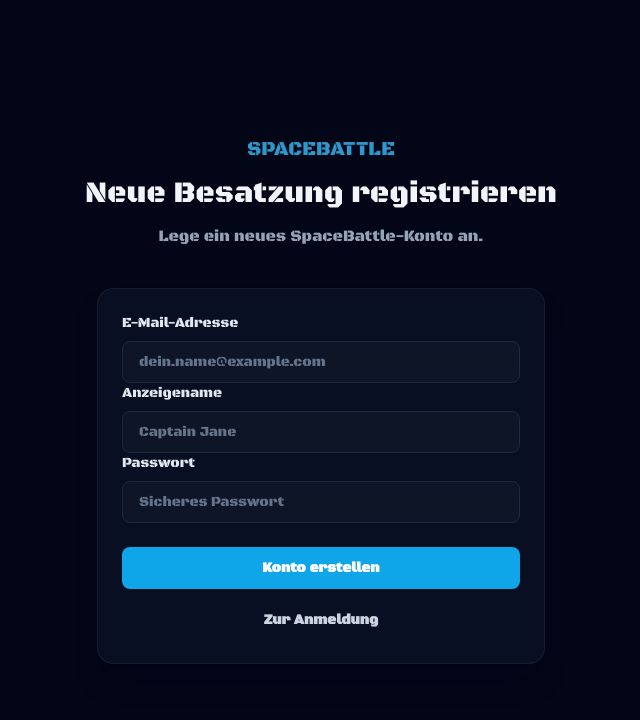
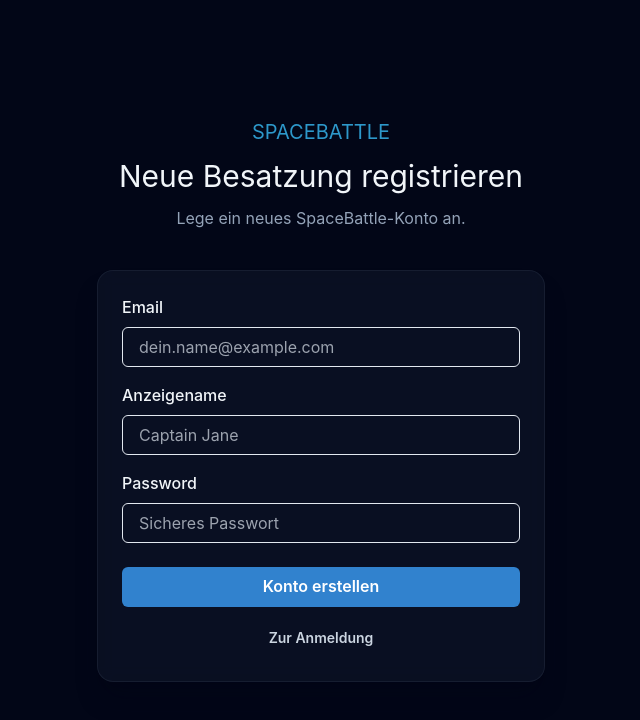
Before and after one commit to LordFoezel/SpaceBattle-Client, a React (Vite) app: page /register in a window 1280 px wide. Shown: the top 720 px of the page, without its empty margins (319-959 px from the left). Built offline with nearby package versions, Linux system fonts and the light colour scheme.

Commit message:
feat: add chakra ui

```diff
--- a/package.json
+++ b/package.json
@@ -9,6 +9,10 @@
     "preview": "vite preview"
   },
   "dependencies": {
+    "@chakra-ui/react": "^2.8.2",
+    "@emotion/react": "^11.11.4",
+    "@emotion/styled": "^11.11.5",
+    "framer-motion": "^10.18.0",
     "react": "^18.3.1",
     "react-dom": "^18.3.1",
     "react-router-dom": "^7.9.3"
--- /dev/null
+++ b/src/components/base/BaseFormField.jsx
@@ -0,0 +1,20 @@
+import { forwardRef } from "react";
+import { FormControl, FormLabel, FormHelperText } from "@chakra-ui/react";
+
+const BaseFormField = forwardRef(function BaseFormField({
+  label,
+  hint,
+  isDisabled,
+  children,
+  ...props
+}, ref) {
+  return (
+    <FormControl isDisabled={isDisabled} ref={ref} {...props}>
+      {label ? <FormLabel>{label}</FormLabel> : null}
+      {children}
+      {hint ? <FormHelperText>{hint}</FormHelperText> : null}
+    </FormControl>
+  );
+});
+
+export default BaseFormField;
--- /dev/null
+++ b/src/components/base/BaseInputEmail.jsx
@@ -0,0 +1,24 @@
+import { forwardRef } from "react";
+import BaseInputText from "./BaseInputText.jsx";
+
+const BaseInputEmail = forwardRef(function BaseInputEmail({
+  label = t("login.email"),
+  placeholder,
+  ...props
+}, ref) {
+  const phKey = "login.email.placeholder";
+  const ph = placeholder ?? (t(phKey) === phKey ? "dein.name@example.com" : t(phKey));
+  return (
+    <BaseInputText
+      ref={ref}
+      type="email"
+      autoComplete="email"
+      inputMode="email"
+      label={label}
+      placeholder={ph}
+      {...props}
+    />
+  );
+});
+
+export default BaseInputEmail;
--- /dev/null
+++ b/src/components/base/BaseInputPassword.jsx
@@ -0,0 +1,21 @@
+import { forwardRef } from "react";
+import BaseInputText from "./BaseInputText.jsx";
+
+const BaseInputPassword = forwardRef(function BaseInputPassword({
+  label = t("login.password"),
+  placeholder = "********",
+  ...props
+}, ref) {
+  return (
+    <BaseInputText
+      ref={ref}
+      type="password"
+      autoComplete="current-password"
+      label={label}
+      placeholder={placeholder}
+      {...props}
+    />
+  );
+});
+
+export default BaseInputPassword;
--- /dev/null
+++ b/src/components/base/BaseInputText.jsx
@@ -0,0 +1,19 @@
+import { forwardRef } from "react";
+import { Input } from "@chakra-ui/react";
+import BaseFormField from "./BaseFormField.jsx";
+
+const BaseInputText = forwardRef(function BaseInputText({
+  label,
+  hint,
+  isDisabled,
+  formControlProps,
+  ...props
+}, ref) {
+  return (
+    <BaseFormField label={label} hint={hint} isDisabled={isDisabled} {...(formControlProps || {})}>
+      <Input ref={ref} {...props} />
+    </BaseFormField>
+  );
+});
+
+export default BaseInputText;
--- /dev/null
+++ b/src/components/base/BaseSubmitButton.jsx
@@ -0,0 +1,27 @@
+import { forwardRef } from "react";
+import { Button } from "@chakra-ui/react";
+
+const BaseSubmitButton = forwardRef(function BaseSubmitButton({
+  children,
+  isLoading,
+  loadingText,
+  colorScheme = "blue",
+  width = "100%",
+  ...props
+}, ref) {
+  return (
+    <Button
+      ref={ref}
+      type="submit"
+      colorScheme={colorScheme}
+      width={width}
+      isLoading={isLoading}
+      loadingText={loadingText}
+      {...props}
+    >
+      {children}
+    </Button>
+  );
+});
+
+export default BaseSubmitButton;
--- a/src/main.jsx
+++ b/src/main.jsx
@@ -1,6 +1,7 @@
 import App from "./App.jsx";
 import React from "react";
 import ReactDOM from "react-dom/client";
+import { ChakraProvider } from "@chakra-ui/react";
 import { t as translate } from "./helper/translate.ts";
 
 import "./index.css";
@@ -13,7 +14,9 @@ if (!rootElement) {
 
 ReactDOM.createRoot(rootElement).render(
   <React.StrictMode>
-    <App />
+    <ChakraProvider>
+      <App />
+    </ChakraProvider>
   </React.StrictMode>
 );
 
--- a/src/pages/forgotPassword.jsx
+++ b/src/pages/forgotPassword.jsx
@@ -1,6 +1,7 @@
 import { useState } from "react";
-import BaseInputEmail from "../components/inputs/baseInputEmail.jsx";
-import BaseButton from "../components/buttons/BaseButton.jsx";
+import BaseInputEmail from "../components/base/BaseInputEmail.jsx";
+import BaseSubmitButton from "../components/base/BaseSubmitButton.jsx";
+import { Alert, AlertIcon } from "@chakra-ui/react";
 import ButtonRouterLogin from "../components/buttons/ButtonRouterLogin.jsx";
 import Title from "../components/layout/title.jsx";
 import { panelClass } from "../styles/theme.js";
@@ -44,22 +45,19 @@ export default function ForgotPasswordPage() {
         <BaseInputEmail
           value={email}
           onChange={(event) => setEmail(event.target.value)}
-          placeholder="dein.name@example.com"
+          isDisabled={isSubmitting}
+          hint={"Wir senden dir einen Link zum Zurücksetzen."}
         />
 
-        <BaseButton type="submit" className="w-full" disabled={isSubmitting}>
+        <BaseSubmitButton isLoading={isSubmitting} loadingText={"Sende…"}>
           Link anfordern
-        </BaseButton>
+        </BaseSubmitButton>
 
         {feedback ? (
-          <p
-            className={`rounded-lg border px-3 py-2 text-sm ${feedback.type === "success"
-              ? "border-emerald-500/40 bg-emerald-500/10 text-emerald-200"
-              : "border-rose-500/40 bg-rose-500/10 text-rose-200"
-              }`}
-          >
+          <Alert status={feedback.type === "success" ? "success" : "error"} borderRadius="lg">
+            <AlertIcon />
             {feedback.message}
-          </p>
+          </Alert>
         ) : null}
       </form>
 
--- a/src/pages/login.jsx
+++ b/src/pages/login.jsx
@@ -1,8 +1,7 @@
 import { useMemo, useState } from "react";
 import { useNavigate } from "react-router-dom";
-import BaseInputEmail from "../components/inputs/baseInputEmail.jsx";
-import BaseInput from "../components/inputs/baseInput.jsx";
-import ButtonLogin from "../components/buttons/ButtonLogin.jsx";
+import { FormControl, FormLabel, Input, FormHelperText, Button, Alert, AlertIcon } from "@chakra-ui/react";
+// Legacy components kept for secondary actions
 import ButtonRouterRegister from "../components/buttons/ButtonRouterRegister.jsx";
 import ButtonForgotPassword from "../components/buttons/ButtonForgotPassword.jsx";
 import Title from "../components/layout/title.jsx";
@@ -75,28 +74,40 @@ export default function LoginPage() {
         className={`${panelClass} w-full max-w-md space-y-6`}
       >
         <div className="space-y-4">
-          <BaseInputEmail
+          <FormControl isDisabled={isSubmitting}>
+            <FormLabel>{t("login.email")}</FormLabel>
+            <Input
+              type="email"
+              autoComplete="email"
+              inputMode="email"
               value={email}
-            onChange={(event) => setEmail(event.target.value)}
-            hint={DEFAULT_HINT}
-            disabled={isSubmitting}
+              onChange={(e) => setEmail(e.target.value)}
+              placeholder={(() => {
+                const key = "login.email.placeholder";
+                const val = t(key);
+                return val === key ? "dein.name@example.com" : val;
+              })()}
             />
-          <BaseInput
-            label={t("login.password")}
+            <FormHelperText>{DEFAULT_HINT}</FormHelperText>
+          </FormControl>
+
+          <FormControl isDisabled={isSubmitting}>
+            <FormLabel>{t("login.password")}</FormLabel>
+            <Input
               type="password"
               name="password"
               autoComplete="current-password"
               placeholder="********"
               value={password}
-            onChange={(event) => setPassword(event.target.value)}
-            disabled={isSubmitting}
+              onChange={(e) => setPassword(e.target.value)}
             />
+          </FormControl>
         </div>
 
         <div className="flex flex-col gap-3">
-          <ButtonLogin className="w-full" disabled={isSubmitting}>
+          <Button type="submit" colorScheme="blue" width="100%" isLoading={isSubmitting} loadingText={t("login.login")}>
             {buttonLabel}
-          </ButtonLogin>
+          </Button>
           <div className="flex items-center justify-between text-xs text-slate-400">
             <ButtonForgotPassword className="px-0 text-xs" />
             <ButtonRouterRegister variant="ghost" size="sm" />
@@ -104,15 +115,17 @@ export default function LoginPage() {
         </div>
 
         {status === "success" ? (
-          <p className="rounded-lg border border-emerald-500/40 bg-emerald-500/10 px-3 py-2 text-sm text-emerald-200">
-            Anmeldung erfolgreich ? willkommen zurueck.
-          </p>
+          <Alert status="success" borderRadius="lg">
+            <AlertIcon />
+            Anmeldung erfolgreich – willkommen zurück.
+          </Alert>
         ) : null}
 
         {error ? (
-          <p className="rounded-lg border border-rose-500/40 bg-rose-500/10 px-3 py-2 text-sm text-rose-200">
+          <Alert status="error" borderRadius="lg">
+            <AlertIcon />
             {error}
-          </p>
+          </Alert>
         ) : null}
       </form>
     </section>
--- a/src/pages/register.jsx
+++ b/src/pages/register.jsx
@@ -1,12 +1,14 @@
 import { useState } from "react";
-import BaseInputEmail from "../components/inputs/baseInputEmail.jsx";
-import BaseInput from "../components/inputs/baseInput.jsx";
-import ButtonRegister from "../components/buttons/ButtonRegister.jsx";
 import ButtonRouterLogin from "../components/buttons/ButtonRouterLogin.jsx";
 import Title from "../components/layout/title.jsx";
 import { panelClass } from "../styles/theme.js";
 import { register as registerRequest, requestVerificationEmail } from "../repositories/auth.ts";
 import { useNavigate } from "react-router-dom";
+import BaseInputEmail from "../components/base/BaseInputEmail.jsx";
+import BaseInputText from "../components/base/BaseInputText.jsx";
+import BaseInputPassword from "../components/base/BaseInputPassword.jsx";
+import BaseSubmitButton from "../components/base/BaseSubmitButton.jsx";
+import { Alert, AlertIcon } from "@chakra-ui/react";
 
 export default function RegisterPage() {
   const [form, setForm] = useState({ email: "", displayName: "", password: "" });
@@ -66,48 +68,48 @@ export default function RegisterPage() {
       >
         <div className="space-y-4">
           <BaseInputEmail
-            label="E-Mail-Adresse"
+            label={t("login.email")}
             value={form.email}
             onChange={updateField("email")}
-            disabled={isSubmitting}
+            isDisabled={isSubmitting}
           />
-          <BaseInput
-            label="Anzeigename"
+          <BaseInputText
+            label={"Anzeigename"}
             name="displayName"
             placeholder="Captain Jane"
             value={form.displayName}
             onChange={updateField("displayName")}
-            disabled={isSubmitting}
+            isDisabled={isSubmitting}
           />
-          <BaseInput
-            label="Passwort"
-            type="password"
-            name="password"
+          <BaseInputPassword
+            label={t("login.password")}
             autoComplete="new-password"
-            placeholder="Sicheres Passwort"
+            placeholder={"Sicheres Passwort"}
             value={form.password}
             onChange={updateField("password")}
-            disabled={isSubmitting}
+            isDisabled={isSubmitting}
           />
         </div>
 
         <div className="space-y-3">
-          <ButtonRegister className="w-full" disabled={isSubmitting}>
-            {isSubmitting ? "Erstelle Konto..." : "Konto erstellen"}
-          </ButtonRegister>
+          <BaseSubmitButton isLoading={isSubmitting} loadingText={"Erstelle Konto..."}>
+            Konto erstellen
+          </BaseSubmitButton>
           <ButtonRouterLogin variant="ghost" size="sm" className="w-full" />
         </div>
 
         {successMessage ? (
-          <p className="rounded-lg border border-emerald-500/40 bg-emerald-500/10 px-3 py-2 text-sm text-emerald-200">
+          <Alert status="success" borderRadius="lg">
+            <AlertIcon />
             {successMessage}
-          </p>
+          </Alert>
         ) : null}
 
         {error ? (
-          <p className="rounded-lg border border-rose-500/40 bg-rose-500/10 px-3 py-2 text-sm text-rose-200">
+          <Alert status="error" borderRadius="lg">
+            <AlertIcon />
             {error}
-          </p>
+          </Alert>
         ) : null}
       </form>
     </section>
--- a/src/pages/resetPassword.jsx
+++ b/src/pages/resetPassword.jsx
@@ -1,10 +1,11 @@
 import { useMemo, useState } from "react";
 import { useSearchParams, useNavigate } from "react-router-dom";
-import BaseInput from "../components/inputs/baseInput.jsx";
-import BaseButton from "../components/buttons/BaseButton.jsx";
 import Title from "../components/layout/title.jsx";
 import { panelClass } from "../styles/theme.js";
 import { resetPassword } from "../repositories/auth.ts";
+import BaseInputPassword from "../components/base/BaseInputPassword.jsx";
+import BaseSubmitButton from "../components/base/BaseSubmitButton.jsx";
+import { Alert, AlertIcon } from "@chakra-ui/react";
 
 export default function ResetPasswordPage() {
   const [search] = useSearchParams();
@@ -57,35 +58,28 @@ export default function ResetPasswordPage() {
       />
 
       <form onSubmit={handleSubmit} className={`${panelClass} w-full max-w-md space-y-6`}>
-        <BaseInput
-          type="password"
+        <BaseInputPassword
           autoFocus
-          label="Neues Passwort"
-          placeholder="••••••••"
+          label={"Neues Passwort"}
+          placeholder={"••••••••"}
           value={password}
           onChange={(e) => setPassword(e.target.value)}
         />
-        <BaseInput
-          type="password"
-          label="Passwort bestätigen"
-          placeholder="••••••••"
+        <BaseInputPassword
+          label={"Passwort bestätigen"}
+          placeholder={"••••••••"}
           value={confirm}
           onChange={(e) => setConfirm(e.target.value)}
         />
-        <BaseButton type="submit" disabled={submitting} className="w-full">
-          {submitting ? "Speichere…" : "Passwort speichern"}
-        </BaseButton>
+        <BaseSubmitButton isLoading={submitting} loadingText={"Speichere…"}>
+          Passwort speichern
+        </BaseSubmitButton>
 
         {feedback ? (
-          <p
-            className={`rounded-lg border px-3 py-2 text-sm ${
-              feedback.type === "success"
-                ? "border-emerald-500/40 bg-emerald-500/10 text-emerald-200"
-                : "border-rose-500/40 bg-rose-500/10 text-rose-200"
-            }`}
-          >
+          <Alert status={feedback.type === "success" ? "success" : "error"} borderRadius="lg">
+            <AlertIcon />
             {feedback.message}
-          </p>
+          </Alert>
         ) : null}
       </form>
     </section>
```
Lines whose indentation alone changed are shown as unchanged.
